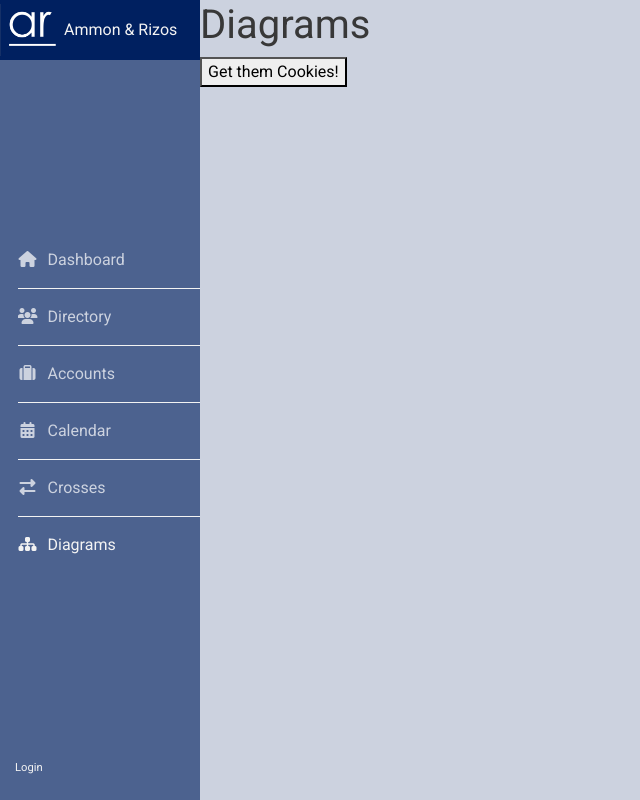
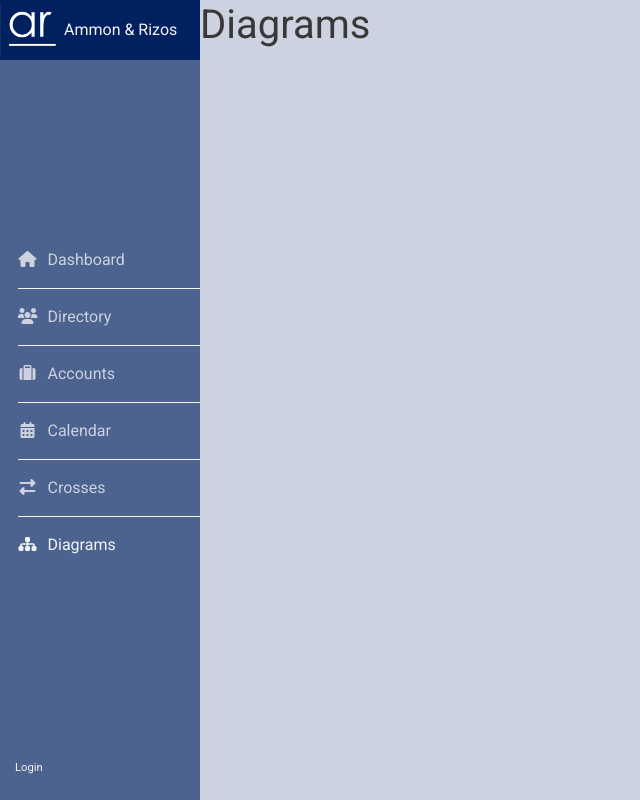
Before and after one commit to mdAmmon/AmmonRizosSite, a React (Create React App) app: page /diagrams in a window 1280 px wide. Shown: the whole page, without its empty margins (0-640 px from the left). Built offline with nearby package versions, Linux system fonts and the light colour scheme.

Commit message:
Deleted testing code from file

```diff
--- a/src/containers/Diagrams.js
+++ b/src/containers/Diagrams.js
@@ -1,17 +1,11 @@
 import React, { Component } from 'react';
 
 class Diagrams extends Component {
-    setCookies = () => {
-        const { cookies } = this.props;
-
-        alert(cookies.get('name'));
-    }
 
     render() {
         return (
             <div>
                 <h1>Diagrams</h1>
-                <button onClick={this.setCookies}>Get them Cookies!</button>
             </div>
         );
 
```
